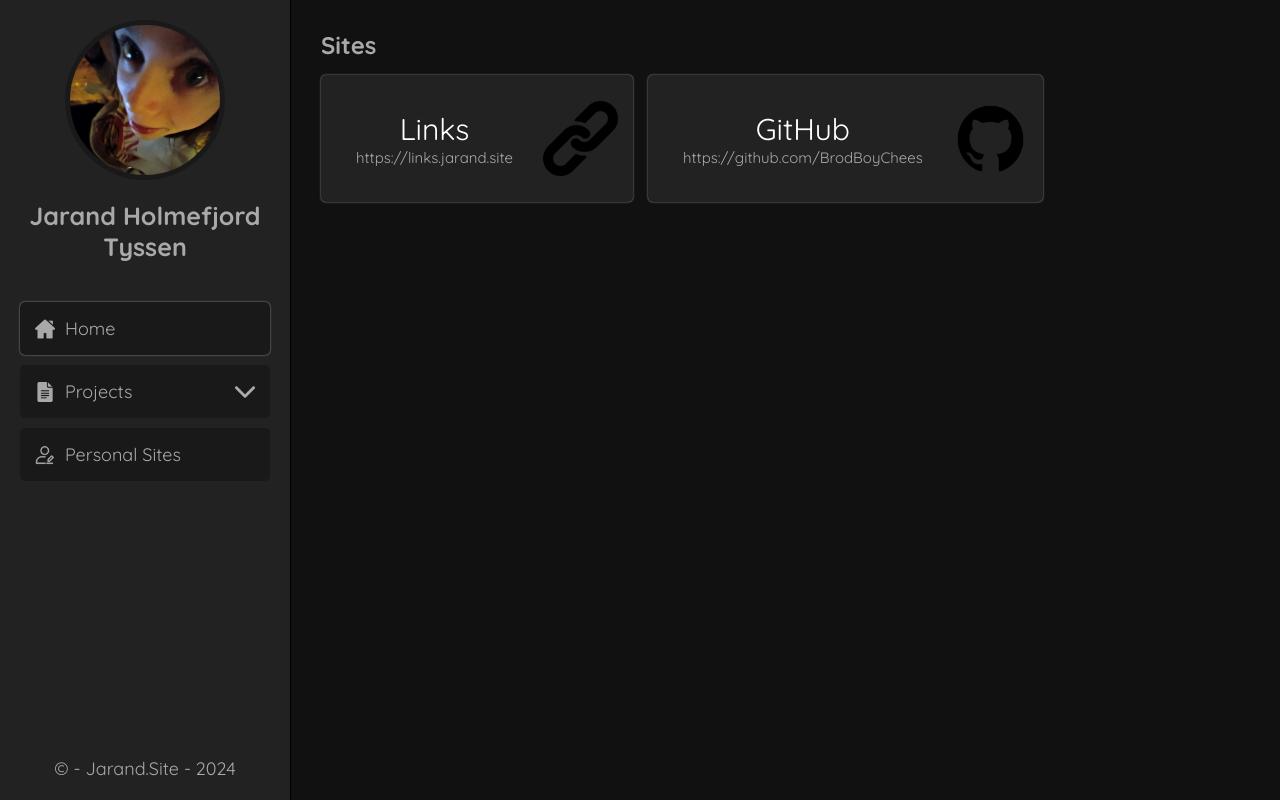
After one commit to jarandht/jarand.site, a PHP site: page / in a window 1280 px wide. The commit adds this page. Run offline with PHP 8.4, Linux system fonts and the light colour scheme.

Commit message:
Gimme Sympathy

```diff
--- /dev/null
+++ b/app/blocks/nav.php
@@ -0,0 +1,25 @@
+<link rel="stylesheet" href="/css/nav.css">
+
+<nav class="nav">
+    <div class="profile">
+        <div class="profileImg" style="background: url(./img/egg5.jpg); background-position: top; background-size: cover; " alt=""></div>
+        <h1>Jarand Holmefjord Tyssen</h1>
+    </div>
+    <div class="navButtons">
+        <a href="/"><div class="navButtonActive"><img src="/img/homegrey.png" alt=""><p>Home</p></div></a>
+        <div class="navButtonDropdown">
+            <img src="/img/gray_docs.png" alt=""><p>Projects</p>
+            <i></i>
+            <a href=""><span class="navButtonDropdown_child">
+                <img src="/img/gray_internet.png" alt=""><p>Websites</p>
+            </span></a>
+            <a href=""><span class="navButtonDropdown_child">
+                <img src="/img/gray_cloud_server.png" alt=""><p>Homelab</p>
+            </span></a>
+        </div>
+        <a href="/personal_sites"><div><img src="/img/gray_edit.png" alt=""><p>Personal Sites</p></div></a>
+    </div>
+    <div class="copyright">
+        <p>© - jarand.site - 2024</p>
+    </div>
+</nav>
--- a/css/all.css
+++ b/app/css/all.css
@@ -25,6 +25,7 @@ body{
     --dark20: #222;
     --light00: white;
     --light10: darkgray;
+    --light20: rgba(169, 169, 169, 0.507);
 }
 
 
@@ -36,9 +37,7 @@ body{
 }
 
 .main{
-    max-width: 1500px;
     padding: 30px;
-    margin-inline: auto;
     background: var(--dark10);
     display: grid;
     gap: 30px;
--- a/css/nav.css
+++ b/app/css/nav.css
@@ -47,6 +47,7 @@
     grid-template-columns: max-content 1fr max-content;
     align-items: center;
     gap: 10px;
+    row-gap: 1px;
     background-color: var(--dark19) !important;
     transition: .1s;
 }
@@ -54,6 +55,7 @@
     opacity: 1;
     box-shadow: 0 0 2px 0px var(--light10);
     background-color: var(--dark19) !important;
+    cursor: pointer;
 }
 .navButtonActive{
     background-color: var(--dark19) !important;
@@ -78,6 +80,48 @@
     font-size: 18px;
     color: var(--light10);
 }
+
+/* Dropdown */
+.navButtonDropdown i{
+    grid-column:  1/4;
+    height: 15px;
+    display: none;
+}
+.navButtonDropdown::after{
+    content: '';
+    display: block;
+    height: 20px;
+    width: 20px;
+    background-image: url(/img/gray_arrow_slim.png);
+    background-size: cover;
+    transition: .3s;
+    grid-column: 3;
+    grid-row: 1;
+}
+.navButtonDropdown:hover::after{
+    rotate: 90deg;
+}
+.navButtonDropdown:hover :is(i, a:has(span)){
+    display: grid;
+}
+.navButtonDropdown a:has(span){
+    grid-column:  1/4;
+    display: none;
+}
+.navButtonDropdown_child{
+    padding: 10px 15px 10px 15px;
+    grid-template-columns: max-content 1fr max-content;
+    align-items: center;
+    gap: 10px;
+    background-color: var(--dark19) !important;
+    transition: .1s;
+    border-radius: 5px;
+    display: grid;
+}
+.navButtonDropdown_child:hover{
+    background-color: var(--dark20) !important;
+}
+
 .copyright p{
     color: var(--light10);
     font-size: 18px;
--- /dev/null
+++ b/app/index.php
@@ -0,0 +1,40 @@
+<!DOCTYPE html>
+<html lang="en">
+<head>
+    <link rel="stylesheet" href="/css/all.css">
+    <link rel="stylesheet" href="/css/projectsMain.css">
+    <meta charset="UTF-8">
+    <meta name="viewport" content="width=device-width, initial-scale=1.0">
+    <title>Jarand Holmefjord Tyssen</title>
+</head>
+<body>
+    <section class="contentContainer">
+        <?php require 'blocks/nav.php'; ?>
+        <main class="main">
+            <section class="projects">
+                <h2>Sites</h2>
+                <div class="projectsContainer">
+                    <a target="_blank" href="https://links.jarand.site">
+                        <div>
+                            <span>
+                                <p>Links</p>
+                                <p class="projectUrl">https://links.jarand.site</p>
+                            </span>
+                            <img src="img/link.png" alt="">
+                        </div>
+                    </a>
+                    <a target="_blank" href="https://github.com/BrodBoyChees">
+                        <div>
+                            <span>
+                                <p>GitHub</p>
+                                <p class="projectUrl">https://github.com/BrodBoyChees</p>
+                            </span>
+                            <img src="img/logo-github-128.webp" alt="">
+                        </div>
+                    </a>
+                </div>
+            </section>
+        </main>
+    </section>
+</body>
+</html>
```
Also changed, not shown: app/home.html (added, +113 -0 lines), docker-compose.yaml (added, +11 -0 lines), home.html (deleted, +0 -113 lines), index.html (deleted, +0 -52 lines), app/css/homeMain.css (renamed from css/homeMain.css), app/css/projectsMain.css (renamed from css/projectsMain.css), app/img/egg5.jpg (renamed from img/egg5.jpg), app/img/gray_arrow_slim.png (added), app/img/gray_cloud_server.png (added), app/img/gray_docs.png (added), app/img/gray_edit.png (added), app/img/gray_internet.png (added), app/img/homegrey.png (added), app/img/link.png (renamed from img/link.png), 2 more files.
